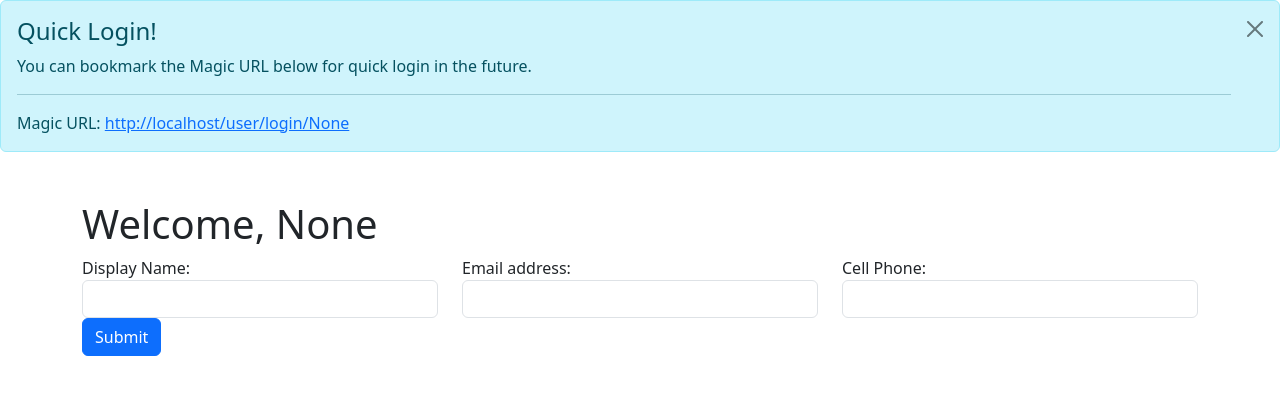
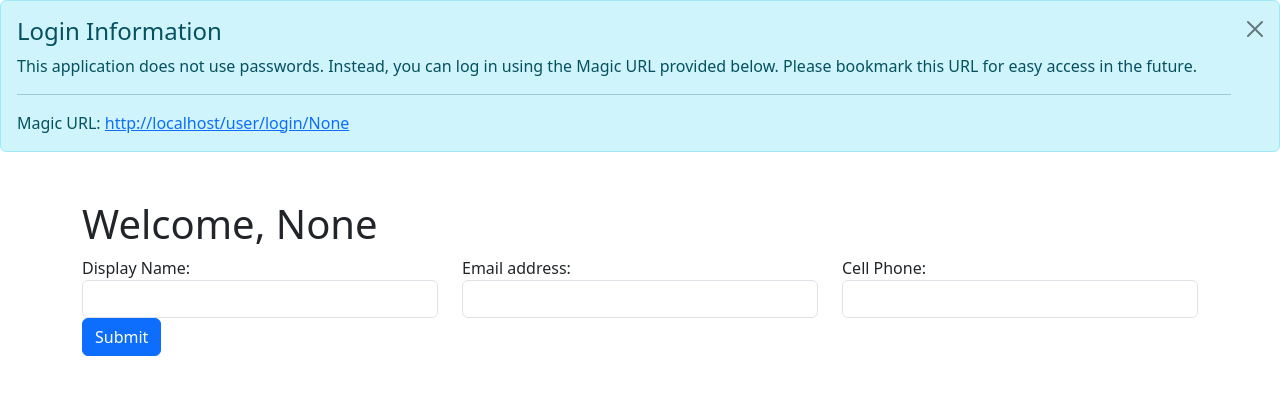
Before and after one commit to brandonleon/OpenRSVP, a FastAPI app: page /user in a window 1280 px wide. Shown: the part 56-451 px from the top of the page. Run offline with FastAPI, Linux system fonts and the light colour scheme.

Commit message:
Added login route, also provided magic URL to the user to allow them to come back to their previous user_id.

```diff
--- a/OpenRSVP/__init__.py
+++ b/OpenRSVP/__init__.py
@@ -1 +1,2 @@
 from .models import RSVP, Config, Events, People, create_tables, engine
+from .utils import get_user_id_from_cookie, set_user_id_cookie
--- a/main.py
+++ b/main.py
@@ -10,7 +10,14 @@ from sqlalchemy.exc import IntegrityError
 from sqlmodel import Session, select, func
 from starlette.staticfiles import StaticFiles
 
-from OpenRSVP import create_tables, engine, Events, People
+from OpenRSVP import (
+    create_tables,
+    engine,
+    Events,
+    People,
+    get_user_id_from_cookie,
+    set_user_id_cookie,
+)
 from OpenRSVP.utils import (
     format_code_to_alphanumeric,
     format_timestamp,
@@ -212,8 +219,9 @@ async def update_user(
     user_id = get_user_id_from_cookie(request)
     usr = session.get(People, user_id)
 
-    # Strip all characters except digits from the cell_phone
-    cell_phone = "".join([c for c in cell_phone if c.isdigit()])
+    # Strip all characters except digits from the cell_phone, if present
+    if cell_phone:
+        cell_phone = "".join([c for c in cell_phone if c.isdigit()])
 
     for f, v in {
         "display_name": display_name,
@@ -229,8 +237,21 @@ async def update_user(
 
 
 @app.get("/user/login/{user_id}", response_class=HTMLResponse, name="user_login")
-async def user_login():
-    return RedirectResponse(url="/", status_code=303)
+async def user_login(
+    user_id: str,
+    response: Response,
+    request: Request,
+    session: Session = Depends(get_session),
+):
+    #  Check if user_id exists in the database
+    if not session.get(People, user_id):
+        response.status_code = 404
+        return RedirectResponse(url="/", status_code=303)
+
+    set_user_id_cookie(
+        redirect_response := RedirectResponse(url="/", status_code=303), user_id
+    )
+    return redirect_response
 
 
 if __name__ == "__main__":
--- a/templates/get_user.html
+++ b/templates/get_user.html
@@ -11,10 +11,10 @@
   <body>
     {% include '_navbar.html' %}
     <div class="alert alert-info alert-dismissible fade show" role="alert">
-      <h4 class="alert-heading">Quick Login!</h4>
-      <p>You can bookmark the Magic URL below for quick login in the future.</p>
-        <hr>
-        <p class="mb-0">Magic URL: <a href="{{ request.url_for('root') }}user/login/{{ usr.user_id }}">{{ request.url_for('root') }}user/login/{{ usr.user_id }}</a></p>
+      <h4 class="alert-heading">Login Information</h4>
+      <p>This application does not use passwords. Instead, you can log in using the Magic URL provided below. Please bookmark this URL for easy access in the future.</p>
+      <hr>
+      <p class="mb-0">Magic URL: <a href="{{ request.url_for('root') }}user/login/{{ usr.user_id }}">{{ request.url_for('root') }}user/login/{{ usr.user_id }}</a></p>
       <button type="button" class="btn-close" data-bs-dismiss="alert" aria-label="Close"></button>
     </div>
     <div class="container mt-5">
```
